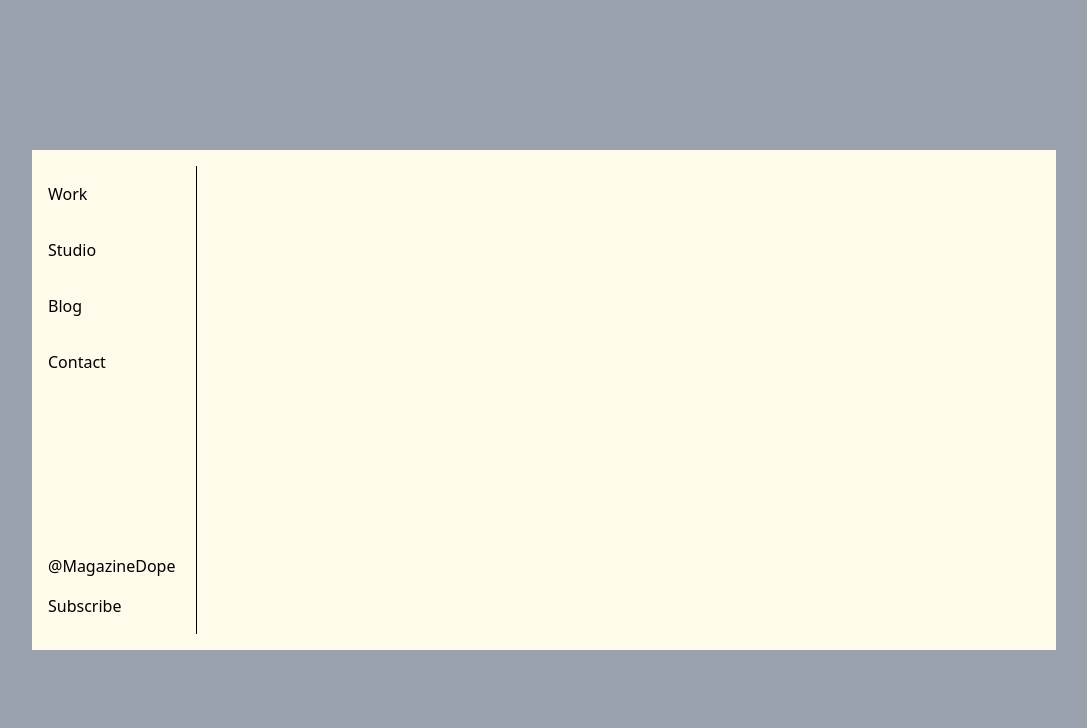
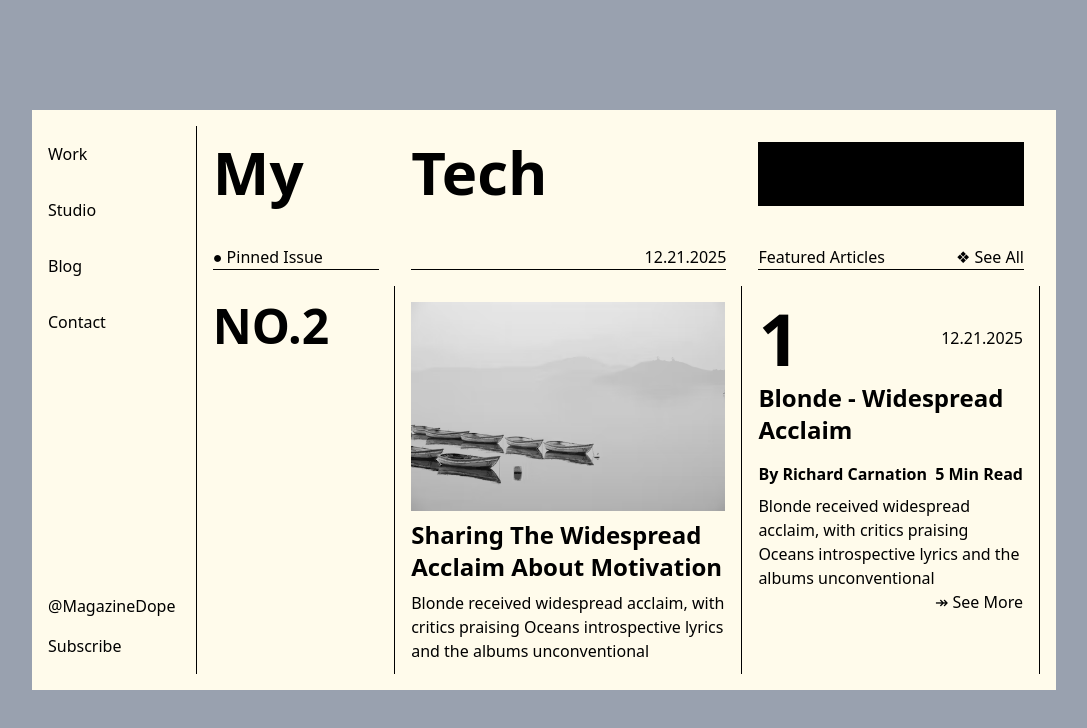
Before and after one commit to Lam-Big-Water/sam-portfolio, a Next.js app: page / in a window 1280 px wide. Shown: the top 728 px of the page, without its empty margins (96-1183 px from the left). Built offline with nearby package versions, Linux system fonts and the light colour scheme.

Commit message:
basic style

```diff
--- /dev/null
+++ b/src/app/_components/header.tsx
@@ -0,0 +1,18 @@
+import React from "react";
+import Link from "next/link";
+
+const Header = ({
+  children,
+  comStyle,
+}: {
+  children: React.ReactNode;
+  comStyle?: string;
+}) => {
+  return (
+    <header className={`w-full h-full text-black font-medium ${comStyle}`}>
+      {children}
+    </header>
+  );
+};
+
+export default Header;
--- /dev/null
+++ b/src/app/_components/introduce.tsx
@@ -0,0 +1,91 @@
+import React from "react";
+
+import Image from "next/image";
+import Link from "next/link";
+
+const Introduce = () => {
+  return (
+    <main className="overflow-auto h-full flex flex-col justify-between text-black font-medium">
+      <div>
+        <div className="h-full flex flex-col border-r border-black p-4">
+          <div>
+            <Image
+              width={200}
+              height={100}
+              className="w-full"
+              src="/post.avif"
+              alt="post photo"
+            />
+
+            <h2 className="text-2xl font-bold py-2">
+              Sharing The Widespread Acclaim About Motivation
+            </h2>
+
+            <p>
+              Blonde received widespread acclaim, with critics praising Oceans
+              introspective lyrics and the albums unconventional
+            </p>
+          </div>
+        </div>
+      </div>
+
+      <div>
+        <div className="p-4">
+          <h1 className="text-6xl font-black pb-4">Tech</h1>
+          <p className="text-right border-b border-black">12.21.2025</p>
+        </div>
+
+        <div className="h-full flex flex-col border-r border-black p-4">
+          <div>
+            <Image
+              width={200}
+              height={100}
+              className="w-full"
+              src="/post.avif"
+              alt="post photo"
+            />
+
+            <h2 className="text-2xl font-bold py-2">
+              Sharing The Widespread Acclaim About Motivation
+            </h2>
+
+            <p>
+              Blonde received widespread acclaim, with critics praising Oceans
+              introspective lyrics and the albums unconventional
+            </p>
+          </div>
+        </div>
+      </div>
+
+      <div>
+        <div className="p-4">
+          <h1 className="text-6xl font-black pb-4">Tech</h1>
+          <p className="text-right border-b border-black">12.21.2025</p>
+        </div>
+
+        <div className="h-full flex flex-col border-r border-black p-4">
+          <div>
+            <Image
+              width={200}
+              height={100}
+              className="w-full"
+              src="/post.avif"
+              alt="post photo"
+            />
+
+            <h2 className="text-2xl font-bold py-2">
+              Sharing The Widespread Acclaim About Motivation
+            </h2>
+
+            <p>
+              Blonde received widespread acclaim, with critics praising Oceans
+              introspective lyrics and the albums unconventional
+            </p>
+          </div>
+        </div>
+      </div>
+    </main>
+  );
+};
+
+export default Introduce;
--- /dev/null
+++ b/src/app/_components/post.tsx
@@ -0,0 +1,95 @@
+import React from "react";
+
+import Image from "next/image";
+import Link from "next/link";
+
+const Post = () => {
+  return (
+    <article className="overflow-auto h-full flex flex-col justify-between text-black font-medium max-[33.75rem]:hidden">
+      <div className="overflow-auto">
+        <div className="h-full flex flex-col border-r border-black p-4">
+          <div>
+            <div className="flex justify-between items-center">
+              <h1 className="font-black text-7xl">1</h1>
+              <span>12.21.2025</span>
+            </div>
+
+            <h2 className="text-2xl font-bold py-2">
+              Blonde - Widespread Acclaim
+            </h2>
+
+            <div className="flex justify-between font-bold py-2">
+              <p>By Richard Carnation</p>
+              <span>5 Min Read</span>
+            </div>
+
+            <p>
+              Blonde received widespread acclaim, with critics praising Oceans
+              introspective lyrics and the albums unconventional
+            </p>
+
+            <Link className="block w-full text-right" href="/see-more">
+              ↠ See More
+            </Link>
+          </div>
+        </div>
+
+        <div className="h-full flex flex-col border-r border-black p-4">
+          <div>
+            <div className="flex justify-between items-center">
+              <h1 className="font-black text-7xl">1</h1>
+              <span>12.21.2025</span>
+            </div>
+
+            <h2 className="text-2xl font-bold py-2">
+              Sharing The Widespread Acclaim About Motivation
+            </h2>
+
+            <div className="flex justify-between font-bold py-2">
+              <p>By Richard Carnation</p>
+              <span>5 Min Read</span>
+            </div>
+
+            <p>
+              Blonde received widespread acclaim, with critics praising Oceans
+              introspective lyrics and the albums unconventional
+            </p>
+
+            <Link className="block w-full text-right" href="/see-more">
+              ↠ See More
+            </Link>
+          </div>
+        </div>
+
+        <div className="h-full flex flex-col border-r border-black p-4">
+          <div>
+            <div className="flex justify-between items-center">
+              <h1 className="font-black text-7xl">1</h1>
+              <span>12.21.2025</span>
+            </div>
+
+            <h2 className="text-2xl font-bold py-2">
+              Sharing The Widespread Acclaim About Motivation
+            </h2>
+
+            <div className="flex justify-between font-bold py-2">
+              <p>By Richard Carnation</p>
+              <span>5 Min Read</span>
+            </div>
+
+            <p>
+              Blonde received widespread acclaim, with critics praising Oceans
+              introspective lyrics and the albums unconventional
+            </p>
+
+            <Link className="block w-full text-right" href="/see-more">
+              ↠ See More
+            </Link>
+          </div>
+        </div>
+      </div>
+    </article>
+  );
+};
+
+export default Post;
--- a/src/app/_components/sideBar.tsx
+++ b/src/app/_components/sideBar.tsx
@@ -1,8 +1,8 @@
 import Link from "next/link";
 
-const sideBar = () => {
+const SideBar = () => {
   return (
-    <div className="py-4 border-r border-black text-black font-medium">
+    <div className="col-[1/2] row-span-2 py-4 border-r border-black text-black font-medium max-md:hidden">
       <nav className="h-full flex flex-col justify-between">
         <ul className="flex flex-col gap-8">
           <li>
@@ -28,4 +28,4 @@ const sideBar = () => {
   );
 };
 
-export default sideBar;
+export default SideBar;
--- /dev/null
+++ b/src/app/_components/tittleNum.tsx
@@ -0,0 +1,10 @@
+
+const TittleNum = () => {
+  return (
+    <div className=" h-full border-r border-black p-4 max-sm:hidden">
+      <h2 className="mt-auto text-5xl font-black">NO.2</h2>
+    </div>
+  );
+};
+
+export default TittleNum;
--- a/src/app/layout.tsx
+++ b/src/app/layout.tsx
@@ -25,7 +25,7 @@ export default function RootLayout({
   return (
     <html lang="en">
       <body
-        className={`${geistSans.variable} ${geistMono.variable} antialiased w-full h-svh flex justify-center items-center bg-gray-400`}
+        className={`${geistSans.variable} ${geistMono.variable} antialiased w-full h-svh flex justify-center items-center bg-gray-400 p-4`}
       >
         {children}
       </body>
--- a/src/app/page.tsx
+++ b/src/app/page.tsx
@@ -1,12 +1,46 @@
-import SideBar from "./_components/sideBar"
+import Header from "./_components/header";
+import Introduce from "./_components/introduce";
+import Post from "./_components/post";
+import SideBar from "./_components/sideBar";
+import Link from "next/link";
+import TittleNum from "./_components/tittleNum";
+
 const Home = () => {
   return (
-    <div
-    className="grid grid-cols-[15%_20%_35%_30%] w-5xl h-[500px] p-4 bg-amber-50 dark:bg-black"
-    >
+    <div className="p-4 grid grid-cols-[15%_20%_35%_30%] grid-rows-[160px_1fr] w-5xl h-full max-h-[580px] bg-amber-50 dark:bg-black max-md:grid-cols-[25%_40%_35%] max-sm:grid-cols-[55%_45%] max-[33.75rem]:grid-cols-[100%]">
       <SideBar />
+
+      <Header comStyle={"max-sm:hidden"}>
+        <div className="p-4 w-full h-full flex flex-col justify-between">
+          <h1 className="text-6xl font-black pb-4">My</h1>
+          <p className="border-b border-black">● Pinned Issue</p>
+        </div>
+      </Header>
+
+      <Header>
+        <div className="p-4 w-full h-full flex flex-col justify-between">
+          <h1 className="text-6xl font-black pb-4">Tech</h1>
+          <p className="text-right border-b border-black">12.21.2025</p>
+        </div>
+      </Header>
+
+      <Header comStyle={"max-[33.75rem]:hidden"}>
+        <div className="p-4 w-full h-full flex flex-col justify-between">
+          <h1 className="bg-black h-16"></h1>
+          <div className="flex justify-between border-b pt-2 border-black">
+            <p className="">Featured Articles</p>
+            <Link href="seeAll">❖ See All</Link>
+          </div>
+        </div>
+      </Header>
+
+      <TittleNum />
+
+      <Introduce />
+
+      <Post />
     </div>
-  )
-}
+  );
+};
 
-export default Home
+export default Home;
```
Also changed, not shown: public/post.avif (added).
